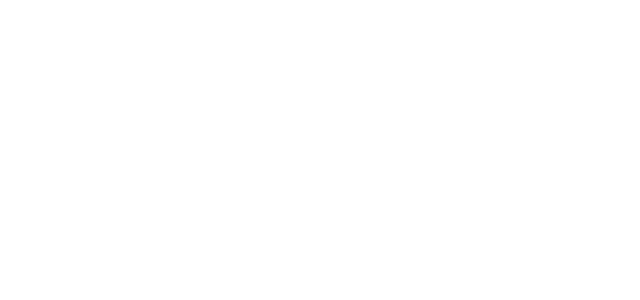
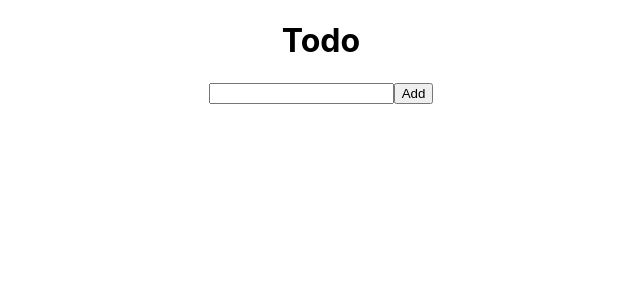
Before and after one commit to lhk3337/one-typescript, a React (Create React App) app in the folder section11/: page / in a window 1280 px wide. Shown: the top 300 px of the page, without its empty margins (319-959 px from the left). Built offline with nearby package versions, Linux system fonts and the light colour scheme.

Commit message:
[SECTION11] useState, useRef, props type 설정

```diff
--- a/section11/src/App.tsx
+++ b/section11/src/App.tsx
@@ -1,7 +1,26 @@
+import { useEffect, useRef, useState } from "react";
 import "./App.css";
+import Editor from "./components/Editor";
+export interface Todo {
+  id: number;
+  content: string;
+}
+function App() {
+  const [todos, setTodos] = useState<Todo[]>([]);
+  const idRef = useRef(1);
 
-function App() {
-  return <div className="App"></div>;
+  const onClickAdd = (text: string) => {
+    setTodos((prev) => [...prev, { content: text, id: idRef.current++ }]);
+  };
+  useEffect(() => {
+    console.log(todos);
+  }, [todos]);
+  return (
+    <div className="App">
+      <h1>Todo</h1>
+      <Editor onClickAdd={onClickAdd} todos={todos} />
+    </div>
+  );
 }
 
 export default App;
--- /dev/null
+++ b/section11/src/components/Editor.tsx
@@ -0,0 +1,37 @@
+import React, { useState } from "react";
+import { Todo } from "../App";
+
+interface Props {
+  onClickAdd: (text: string) => void;
+  todos: Todo[];
+}
+
+const Editor = ({ onClickAdd, todos }: Props) => {
+  const [text, setText] = useState("");
+
+  const onChangeInput = (e: React.ChangeEvent<HTMLInputElement>) => {
+    setText(e.target.value);
+  };
+  const onClickButton = () => {
+    onClickAdd(text);
+    setText("");
+  };
+
+  return (
+    <div>
+      <input value={text} onChange={onChangeInput} />
+      <button onClick={onClickButton}>Add</button>
+      <div>
+        {todos.map((v) => (
+          <div key={v.id}>
+            <span>
+              {v.id}. {v.content}
+            </span>
+          </div>
+        ))}
+      </div>
+    </div>
+  );
+};
+
+export default Editor;
```
